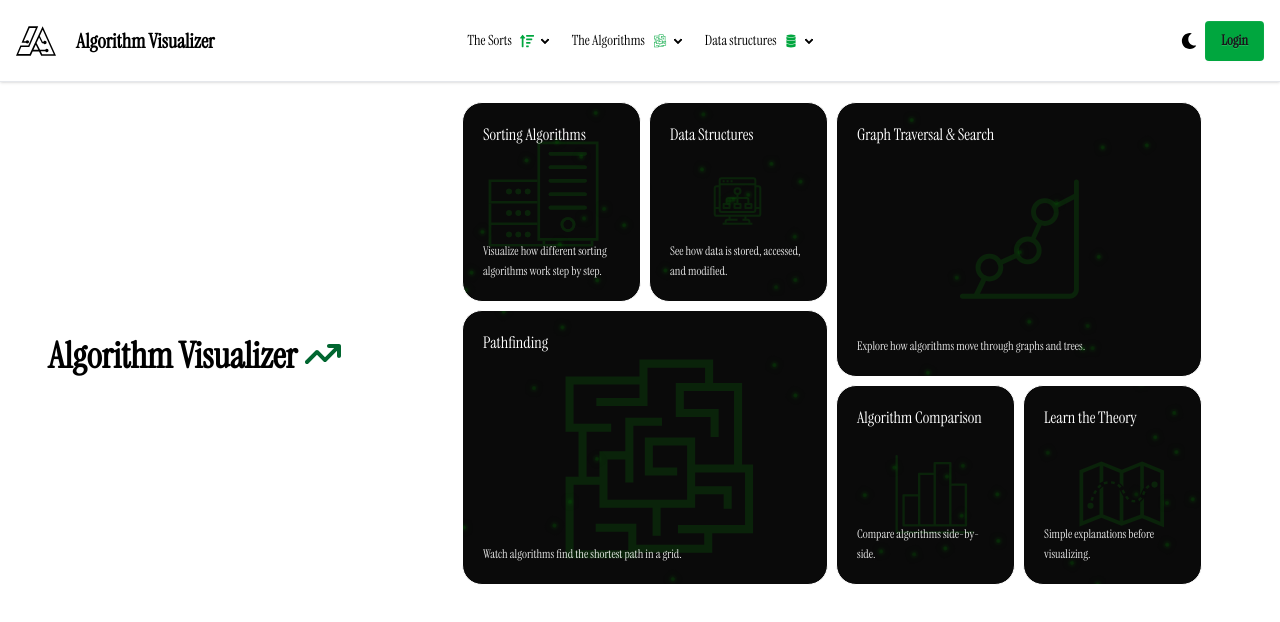
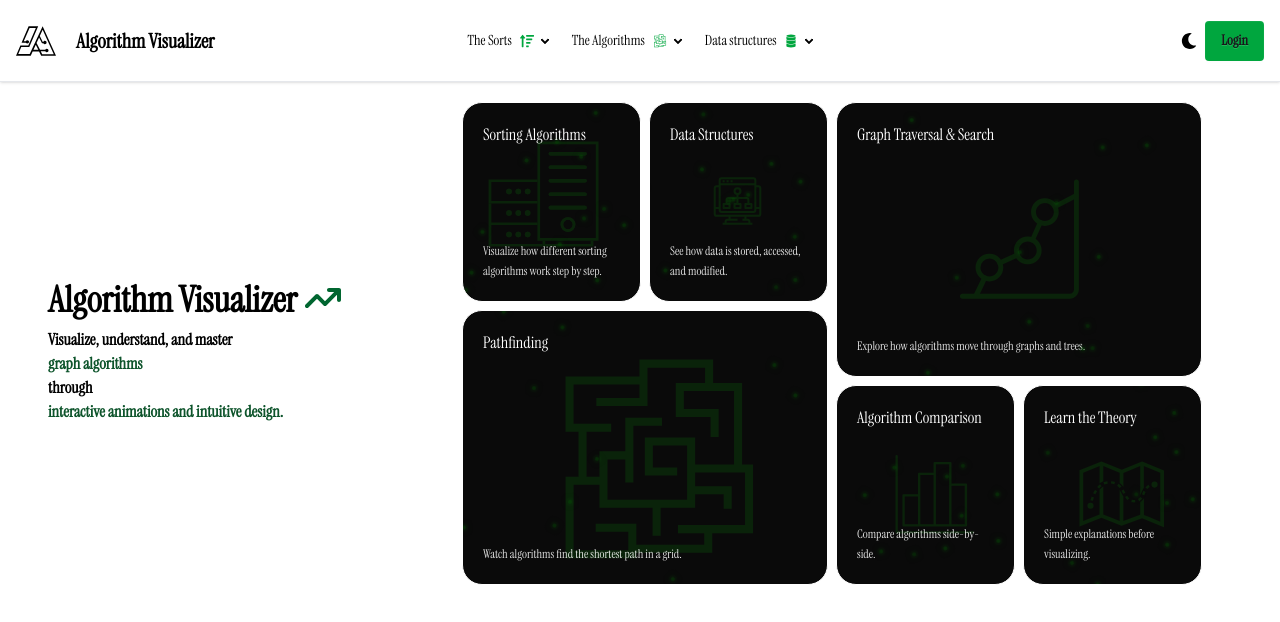
Before and after one commit to ffotm/algo-visualiser, a Next.js app: page / in a window 1280 px wide. Shown: the top 622 px of the page. Built offline with nearby package versions, Linux system fonts and the light colour scheme; a web font is replaced by a local one.

Commit message:
more styling

```diff
--- a/app/page.tsx
+++ b/app/page.tsx
@@ -34,6 +34,9 @@ export default function Home() {
             Algorithm Visualizer
             <FaArrowTrendUp className="inline-block ml-2 relative bottom-1 text-green-800" />
           </h1>
+          <div className="font-semibold p-2">
+            <p >Visualize, understand, and master <p className="text-green-900">graph algorithms</p> through <p className="text-green-900">interactive animations and intuitive design.</p></p></div>
+
 
         </div>
       </div>
--- a/app/ui/magicBento.tsx
+++ b/app/ui/magicBento.tsx
@@ -151,6 +151,7 @@ const ParticleCard: React.FC<{
         const isHoveredRef = useRef(false);
         const memoizedParticles = useRef<HTMLDivElement[]>([]);
         const particlesInitialized = useRef(false);
+        const particlesAnimatedRef = useRef(false);
         const magnetismAnimationRef = useRef<gsap.core.Tween | null>(null);
 
         const initializeParticles = useCallback(() => {
```
